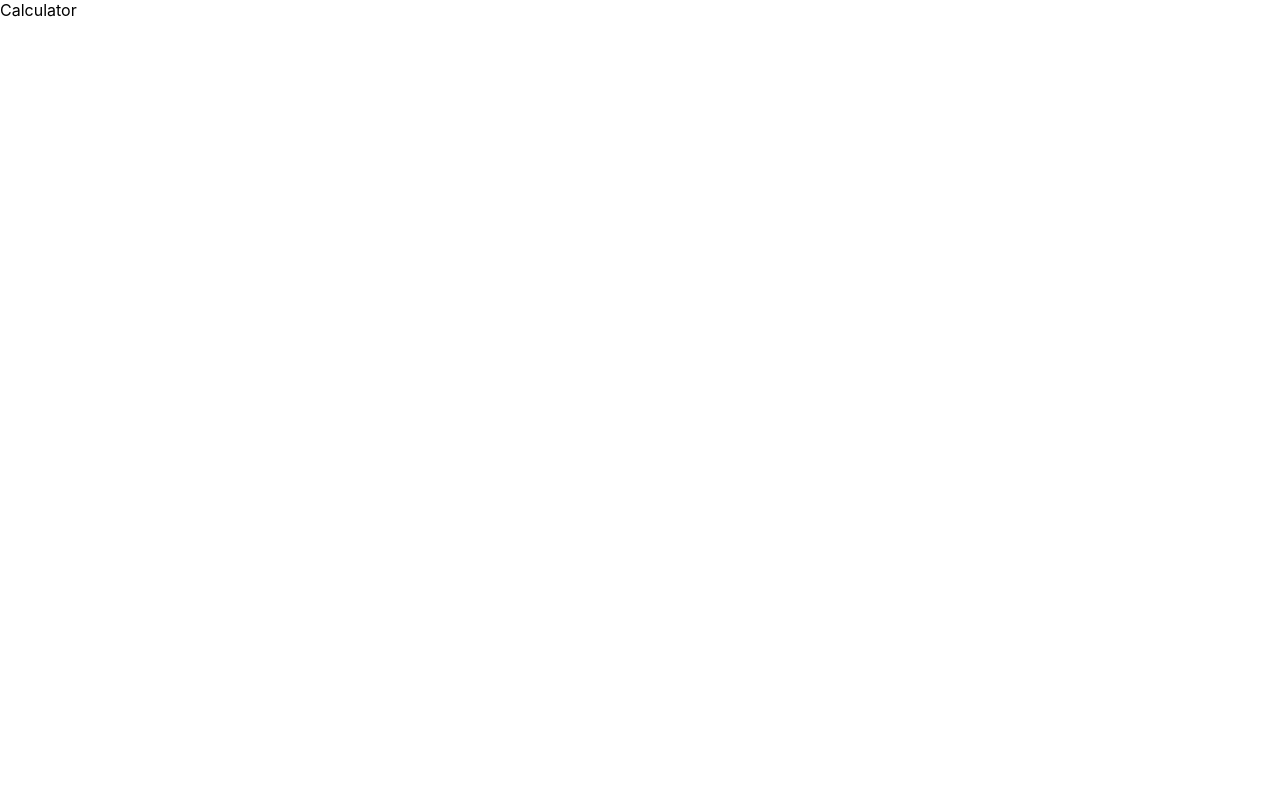
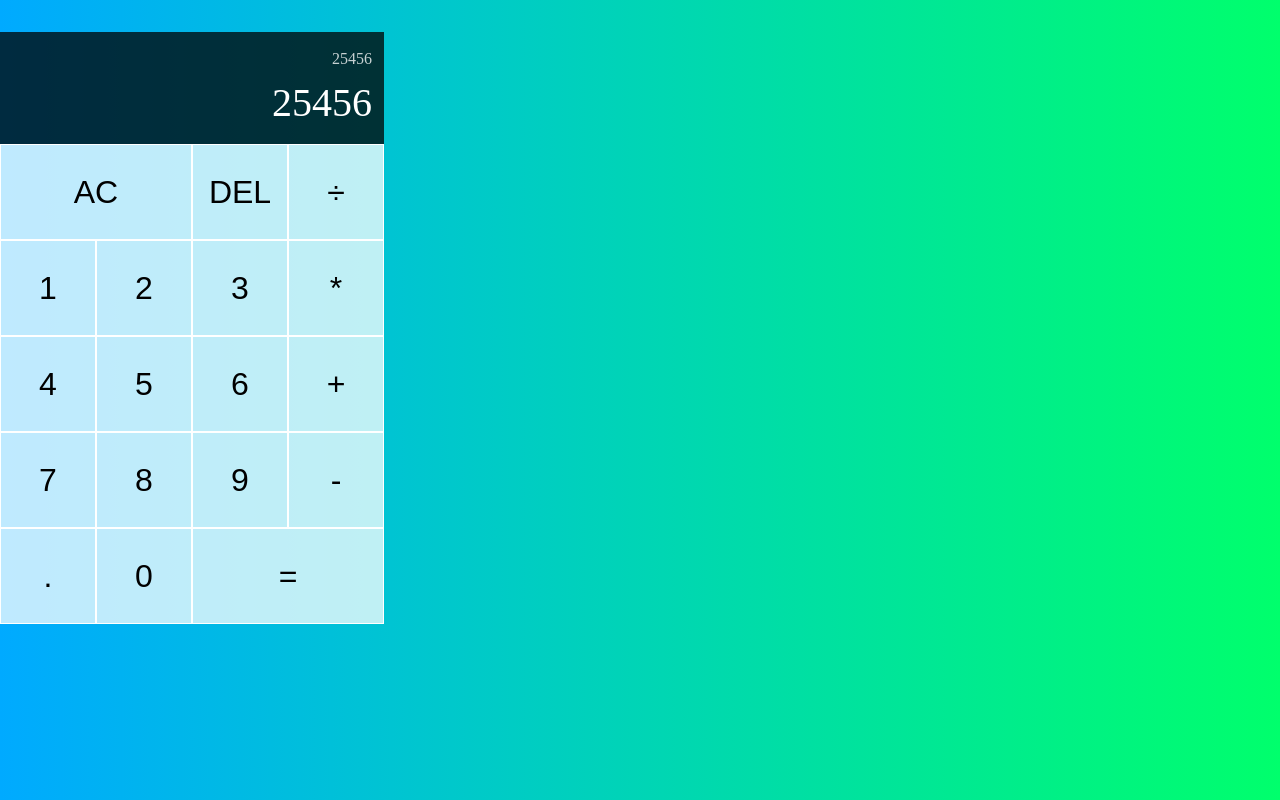
Before and after one commit to forrestmorrison/calculator, a React (Create React App) app: page / in a window 1280 px wide. Built offline with nearby package versions, Linux system fonts and the light colour scheme.

Commit message:
added buttons & css

```diff
--- a/src/App.js
+++ b/src/App.js
@@ -2,8 +2,29 @@
 
 function App() {
   return (
-    <div className="App">
-      Calculator
+    <div className="calculator-grid">
+      <div className="output">
+        <div className="previous-operand">25456</div>
+        <div className="current-operand">25456</div>
+      </div>
+      <button className="span-two">AC</button>
+      <button>DEL</button>
+      <button>÷</button>
+      <button>1</button>
+      <button>2</button>
+      <button>3</button>
+      <button>*</button>
+      <button>4</button>
+      <button>5</button>
+      <button>6</button>
+      <button>+</button>
+      <button>7</button>
+      <button>8</button>
+      <button>9</button>
+      <button>-</button>
+      <button>.</button>
+      <button>0</button>
+      <button className="span-two">=</button>
     </div>
   );
 }
--- a/src/index.css
+++ b/src/index.css
@@ -1,13 +1,53 @@
+*, *::before, *::after {
+  box-sizing: border-box;
+}
+
 body {
   margin: 0;
-  font-family: -apple-system, BlinkMacSystemFont, 'Segoe UI', 'Roboto', 'Oxygen',
-    'Ubuntu', 'Cantarell', 'Fira Sans', 'Droid Sans', 'Helvetica Neue',
-    sans-serif;
-  -webkit-font-smoothing: antialiased;
-  -moz-osx-font-smoothing: grayscale;
+  background: linear-gradient(to right, #00AAFF, #00FF6C)
 }
 
-code {
-  font-family: source-code-pro, Menlo, Monaco, Consolas, 'Courier New',
-    monospace;
+.calculator-grid {
+  display: grid;
+  margin-top: 2rem;
+  grid-template-columns: repeat(4, 6rem);
+  grid-template-rows: minmax(7rem, auto) repeat(5, 6rem);
 }
+
+.calculator-grid > button {
+  cursor: pointer;
+  font-size: 2rem;
+  border: 1px solid white;
+  outline: none;
+  background-color: rgba(255, 255, 255, .75);
+}
+
+.calculator-grid > button:hover,
+.calculator-grid > button:focus {
+  background-color: rgba(255, 255, 255, .9);
+}
+
+.span-two {
+  grid-column: span 2;
+}
+
+.output {
+  grid-column: 1 / -1;
+  background-color: rgba(0, 0, 0, .75);
+  display: flex;
+  flex-direction: column;
+  align-items: flex-end;
+  justify-content: space-around;
+  padding: .75rem;
+  word-wrap: break-word;
+  word-break: break-all;
+}
+
+.output .previous-operand {
+  color: rgba(255, 255, 255, .775)
+}
+
+.output .current-operand {
+  color: white;
+  font-size: 2.5rem;
+}
```
